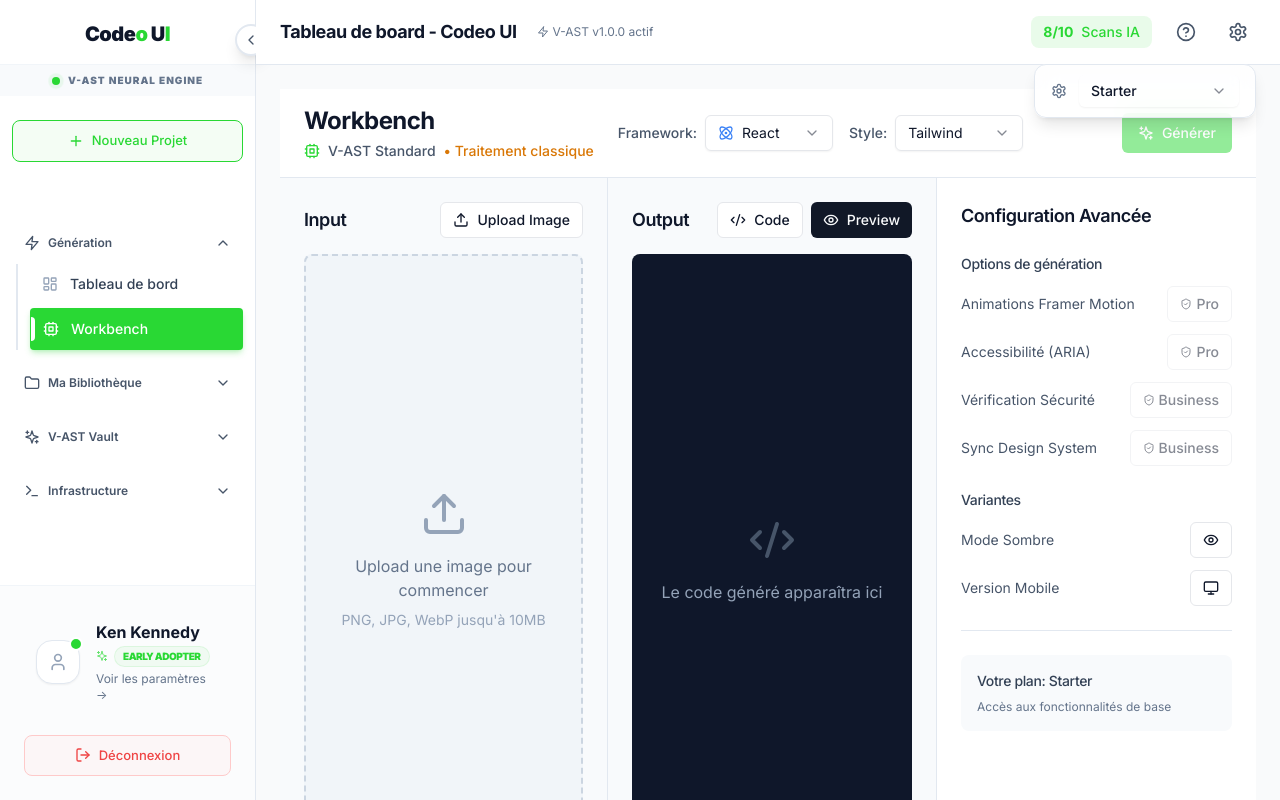
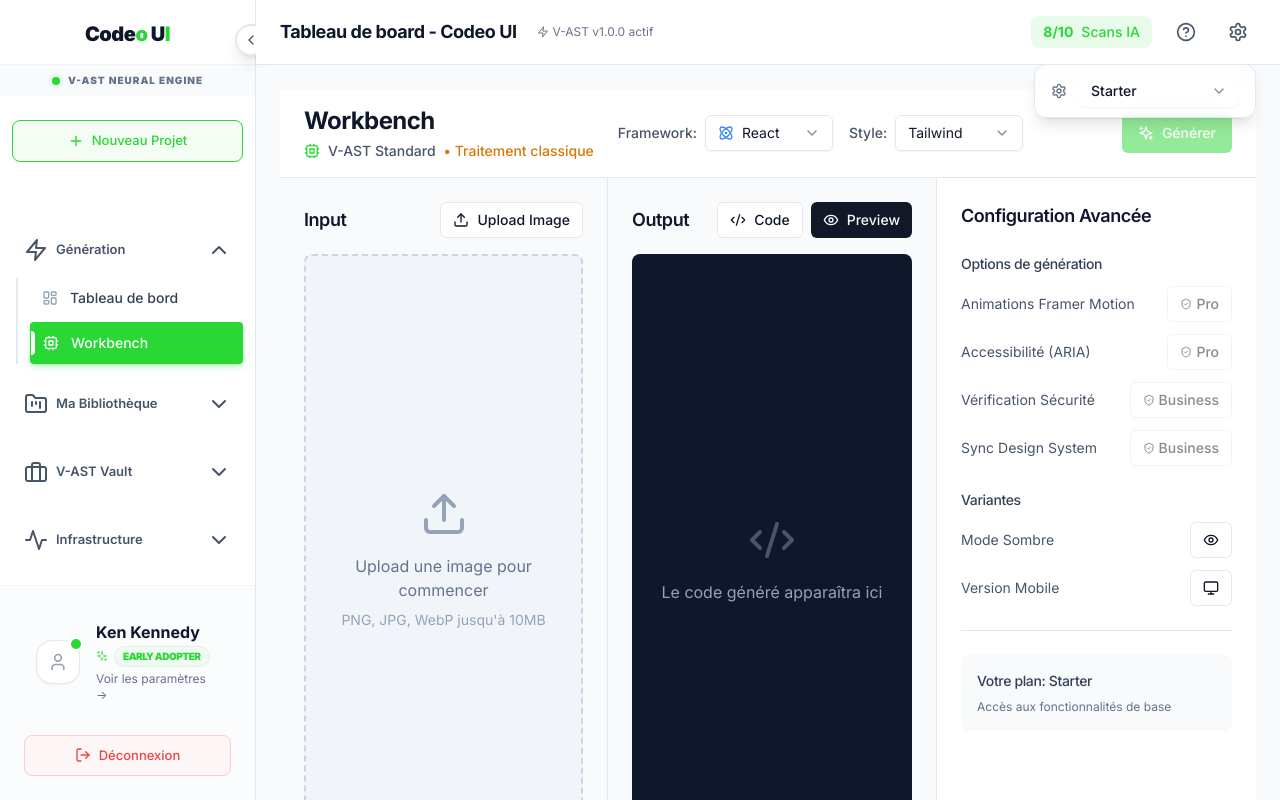
Before and after one commit to Kesjs/Codeo-UI, a Next.js app: page /dashboard/workbench in a window 1280 px wide. Built offline with nearby package versions, Linux system fonts and the light colour scheme.

Commit message:
progress4

```diff
--- a/app/dashboard/workbench/page.tsx
+++ b/app/dashboard/workbench/page.tsx
@@ -66,7 +66,7 @@
     engine: 'V-AST Turbo v4.2',
     status: 'Priorité GPU Active',
     statusColor: 'text-codeo-green',
-    frameworks: ['react', 'nextjs', 'vue', 'html', 'tailwind'] as FrameworkType[],
+    frameworks: ['react', 'nextjs', 'vue', 'html'] as FrameworkType[],
     styleEngines: ['tailwind', 'css-modules', 'styled-components'] as StyleEngine[],
     options: {
       enableAnimations: true,
@@ -90,7 +90,7 @@
     engine: 'V-AST Enterprise Custom',
     status: 'Instance Dédiée - Latence Zéro',
     statusColor: 'text-purple-600',
-    frameworks: ['react', 'nextjs', 'vue', 'html', 'tailwind'] as FrameworkType[],
+    frameworks: ['react', 'nextjs', 'vue', 'html'] as FrameworkType[],
     styleEngines: ['tailwind', 'css-modules', 'styled-components'] as StyleEngine[],
     options: {
       enableAnimations: true,
--- a/components/dashboard/Sidebar.tsx
+++ b/components/dashboard/Sidebar.tsx
@@ -22,7 +22,14 @@
   History,
   FolderKanban,
   Palette,
-  Zap
+  Zap,
+  Home,
+  Briefcase,
+  Settings,
+  Globe,
+  Key,
+  HelpCircle,
+  Activity
 } from 'lucide-react'
 import Logo from '@/components/Logo'
 
@@ -70,13 +77,13 @@
   const SectionHeader = ({ title, isOpen, onToggle, icon: Icon }: { title: string, isOpen: boolean, onToggle: () => void, icon: any }) => (
     <button
       onClick={onToggle}
-      className={`w-full flex items-center justify-between px-3 py-3 text-[12px] font-semibold text-slate-600 hover:text-slate-900 transition-all duration-200 group hover:bg-codeo-green/5 rounded-lg ${isCollapsed ? 'lg:flex-col lg:justify-center' : ''}`}
+      className={`w-full flex items-center justify-between px-3 py-4 text-[13px] font-semibold text-slate-600 hover:text-slate-900 transition-all duration-200 group hover:bg-codeo-green/5 rounded-lg ${isCollapsed ? 'lg:flex-col lg:justify-center' : ''}`}
     >
       <div className={`flex items-center ${isCollapsed ? 'lg:flex-col' : 'gap-2'}`}>
-        <Icon className="h-4 w-4" />
+        <Icon className="h-4.5 w-4.5" />
         <span className={`transition-all duration-500 ease-out ${isCollapsed ? 'lg:opacity-0 lg:scale-90 lg:translate-x-2 lg:absolute' : 'lg:opacity-100 lg:scale-100 lg:translate-x-0 lg:relative'}`}>{title}</span>
       </div>
-      <ChevronDown className={`h-4 w-4 transition-all duration-500 ease-out ${isOpen ? 'rotate-180' : ''} ${isCollapsed ? 'lg:opacity-0 lg:scale-90 lg:translate-x-2 lg:absolute' : 'lg:opacity-100 lg:scale-100 lg:translate-x-0 lg:relative'}`} />
+      <ChevronDown className={`h-4.5 w-4.5 transition-all duration-500 ease-out ${isOpen ? 'rotate-180' : ''} ${isCollapsed ? 'lg:opacity-0 lg:scale-90 lg:translate-x-2 lg:absolute' : 'lg:opacity-100 lg:scale-100 lg:translate-x-0 lg:relative'}`} />
     </button>
   )
 
@@ -269,12 +276,12 @@
               title="Ma Bibliothèque"
               isOpen={openSections.library}
               onToggle={() => toggleSection('library')}
-              icon={Folder}
+              icon={FolderKanban}
             />
             {openSections.library && (
               <div className="space-y-1 pl-3 ml-1 border-l-2 border-slate-200 dark:border-slate-700 animate-in fade-in slide-in-from-top-1 duration-200">
-                <NavItem item={{ name: 'Mes Composants', href: '/dashboard/components', icon: History, current: pathname === '/dashboard/components' }} />
-                <NavItem item={{ name: 'Collections', href: '/dashboard/collections', icon: FolderKanban, current: pathname === '/dashboard/collections' }} />
+                <NavItem item={{ name: 'Mes Composants', href: '/dashboard/components', icon: Code, current: pathname === '/dashboard/components' }} />
+                <NavItem item={{ name: 'Collections', href: '/dashboard/collections', icon: Folder, current: pathname === '/dashboard/collections' }} />
                 <NavItem item={{ name: 'Design System', href: '#', icon: Palette, badge: 'Bientôt' }} />
               </div>
             )}
@@ -286,7 +293,7 @@
               title="V-AST Vault"
               isOpen={openSections.inspiration}
               onToggle={() => toggleSection('inspiration')}
-              icon={Sparkles}
+              icon={Briefcase}
             />
             {openSections.inspiration && (
               <div className="space-y-1 pl-3 ml-1 animate-in fade-in slide-in-from-top-1 duration-200">
@@ -301,12 +308,12 @@
               title="Infrastructure"
               isOpen={openSections.infra}
               onToggle={() => toggleSection('infra')}
-              icon={Terminal}
+              icon={Activity}
             />
             {openSections.infra && (
               <div className="space-y-1 pl-3 ml-1 border-l-2 border-slate-200 dark:border-slate-700 animate-in fade-in slide-in-from-top-1 duration-200">
                 <NavItem item={{ name: 'Équipe', href: '#', icon: Users, badge: 'Business' }} />
-                <NavItem item={{ name: 'API & Webhooks', href: '#', icon: Terminal, badge: 'Pro' }} />
+                <NavItem item={{ name: 'API & Webhooks', href: '#', icon: Key, badge: 'Pro' }} />
               </div>
             )}
           </div>
```
